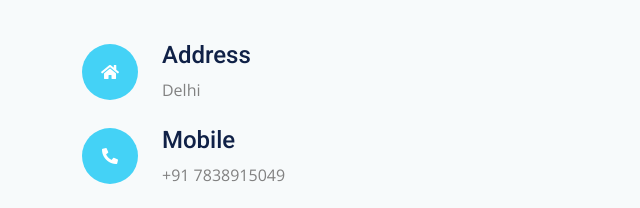
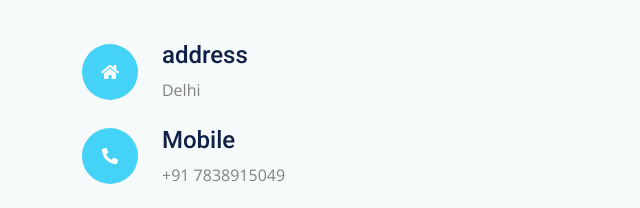
Before and after one commit to Gauravjaipuria/Jains_Investment.github.io, a plain HTML site: page contact.html in a window 1280 px wide. Shown: the part 763-971 px from the top of the page, 0-640 px from the left. Drawn offline with nearby package versions, Linux system fonts and the light colour scheme.

Commit message:
Update contact.html

```diff
--- a/contact.html
+++ b/contact.html
@@ -168,7 +168,7 @@
                         <div class="d-flex align-items-center mb-4">
                             <div class="bg-primary btn-lg-square rounded-circle p-4"><i class="fa fa-home text-white"></i></div>
                             <div class="ms-4">
-                                <h4>Address</h4>
+                                <h4>address</h4>
                                 <p class="mb-0">Delhi</p>
                             </div>
                         </div>
```
